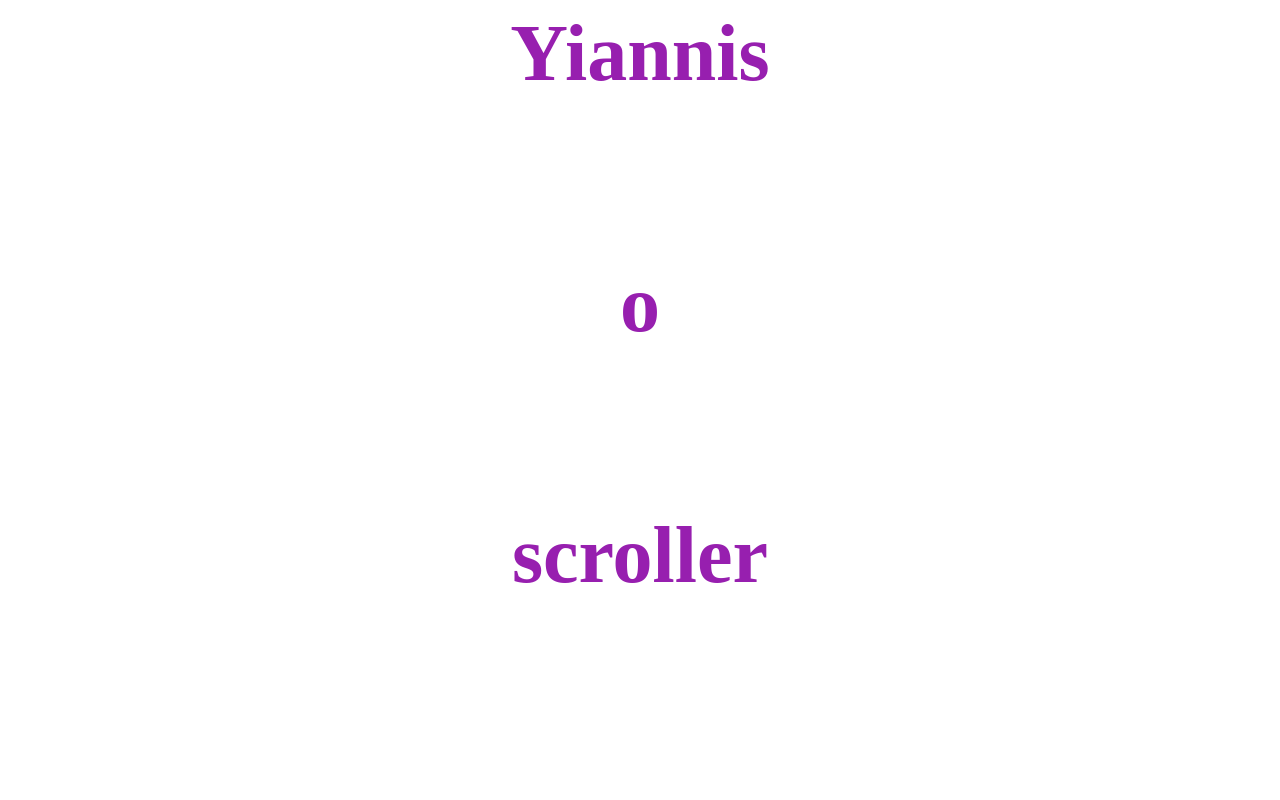
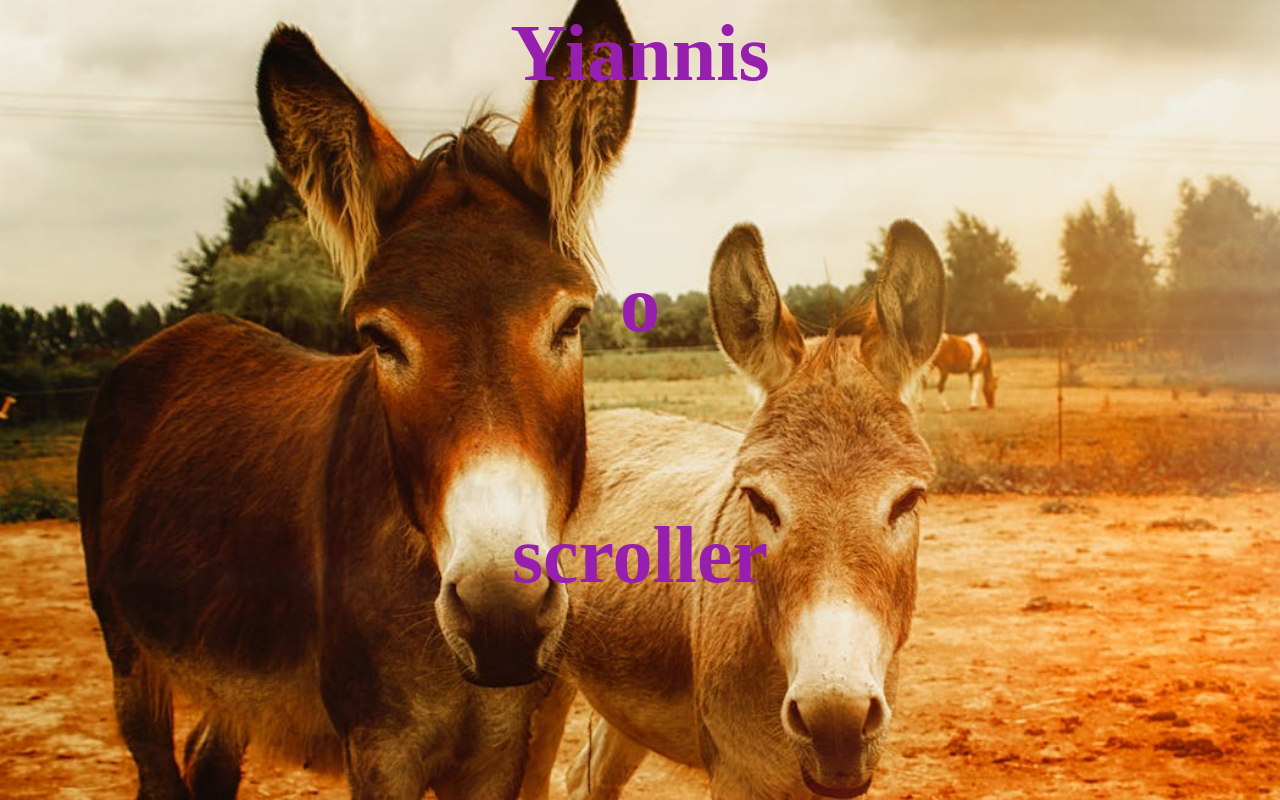
Before and after one commit to Charbytesdev/john-landing-page, a plain HTML site: page index.html in a window 1280 px wide. Drawn offline with Linux system fonts and the light colour scheme.

Commit message:
Add background-image

```diff
--- a/css/style.css
+++ b/css/style.css
@@ -1,5 +1,8 @@
 body {
   height: 100%;
+  background-image: url("../img/background.jpeg");
+  background-repeat: no-repeat;
+  background-size: cover;
 }
 .container {
   display: flex;
```
Also changed, not shown: img/background.jpeg (added).
